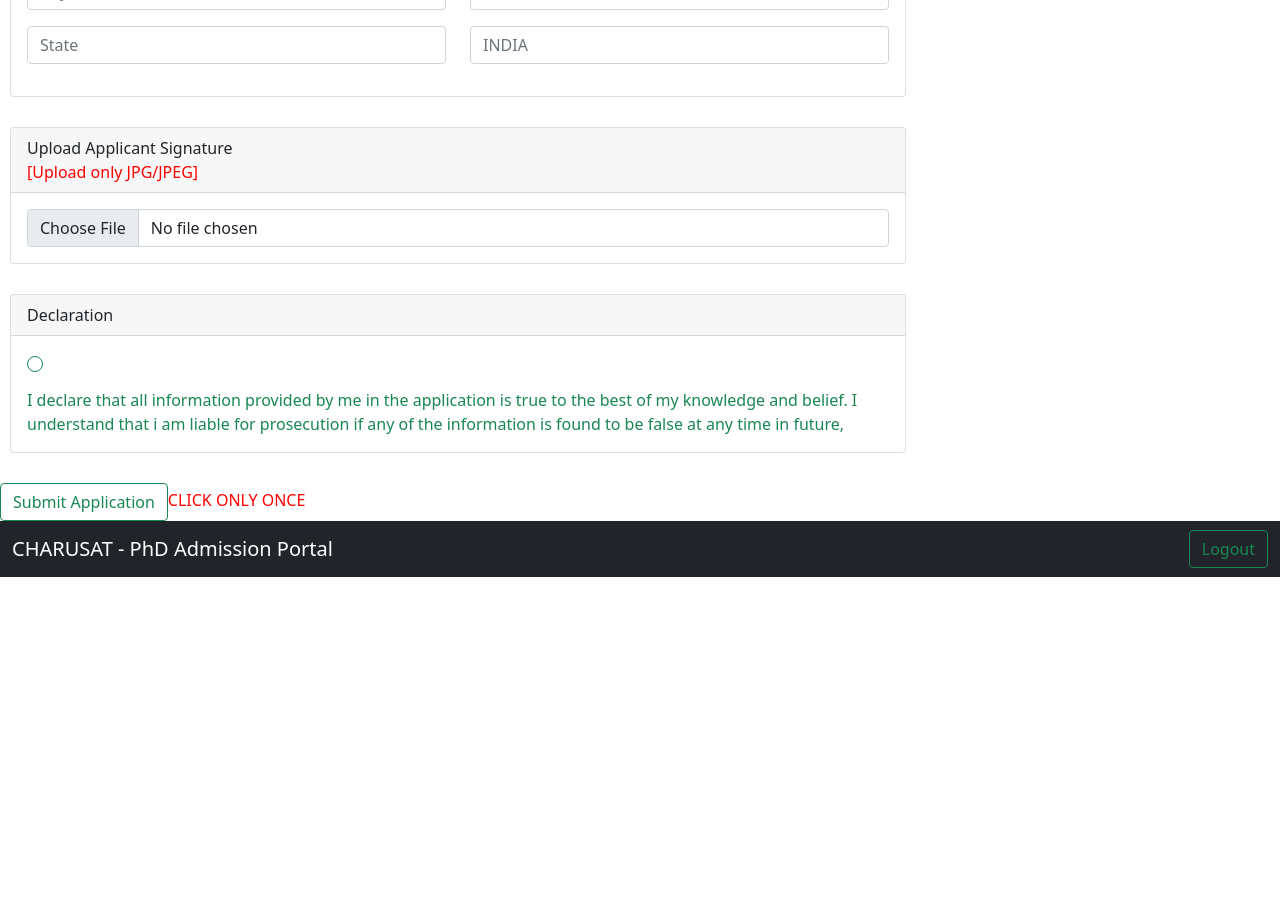
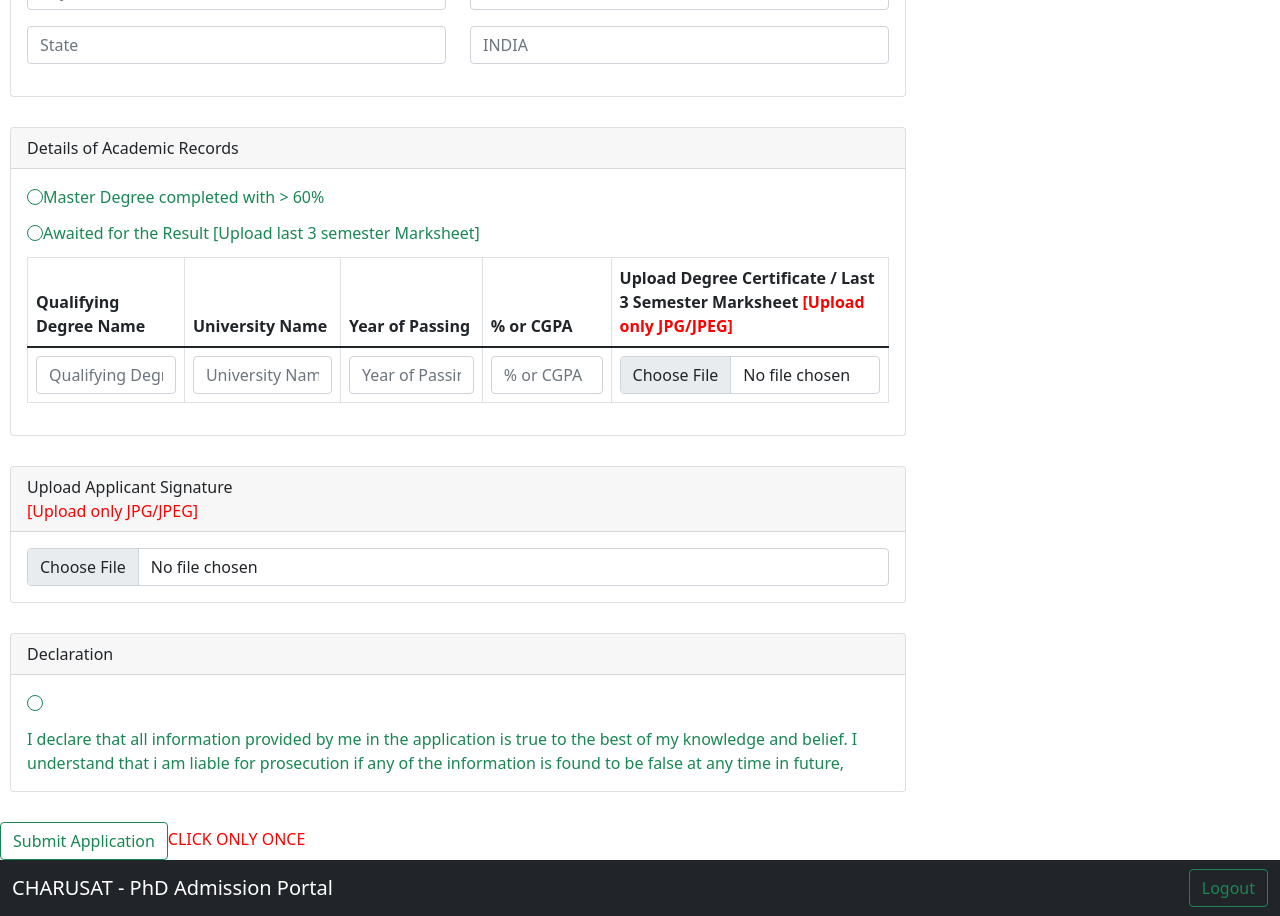
Before and after one commit to saheelsapovadia/AWT-Practical-Task, a React (Create React App) app in the folder client/: page / in a window 1280 px wide. Shown: the part 1440-2356 px from the top of the page. Before the commit the page ends 2017 px from the top, so only its background shows below. Built offline with nearby package versions, Linux system fonts and the light colour scheme.

Commit message:
Home Update3

```diff
--- a/client/src/Home/Home.js
+++ b/client/src/Home/Home.js
@@ -8,6 +8,7 @@ import {
 	Alert,
 	Row,
 	Col,
+	Table,
 } from "react-bootstrap";
 import CardHeader from "react-bootstrap/esm/CardHeader";
 import "./Home.css";
@@ -154,6 +155,56 @@ const Home = () => {
 				</Card>
 
 				<Card>
+					<CardHeader>Details of Academic Records</CardHeader>
+					<Card.Body>
+						<Form>
+							<Form.Check.Input type={"radio"} isValid className="mb-3" />
+							<Form.Check.Label>
+								Master Degree completed with &gt; 60%
+							</Form.Check.Label>
+							<br />
+							<Form.Check.Input type={"radio"} isValid className="mb-3" />
+							<Form.Check.Label>
+								Awaited for the Result [Upload last 3 semester Marksheet]
+							</Form.Check.Label>
+						</Form>
+						<Table bordered hover>
+							<thead>
+								<tr>
+									<th>Qualifying Degree Name</th>
+									<th>University Name</th>
+									<th>Year of Passing</th>
+									<th>% or CGPA</th>
+									<th>
+										Upload Degree Certificate / Last 3 Semester Marksheet{" "}
+										<span style={{ color: "red" }}>[Upload only JPG/JPEG]</span>
+									</th>
+								</tr>
+							</thead>
+							<tbody>
+								<tr>
+									<td>
+										<Form.Control type="text" placeholder="Qualifying Degree" />
+									</td>
+									<td>
+										<Form.Control type="text" placeholder="University Name" />
+									</td>
+									<td>
+										<Form.Control type="text" placeholder="Year of Passing" />
+									</td>
+									<td>
+										<Form.Control type="text" placeholder="% or CGPA" />
+									</td>
+									<td>
+										<Form.Control type="file" />
+									</td>
+								</tr>
+							</tbody>
+						</Table>
+					</Card.Body>
+				</Card>
+
+				<Card>
 					<CardHeader>
 						Upload Applicant Signature <br />
 						<span style={{ color: "red" }}>[Upload only JPG/JPEG]</span>
```
